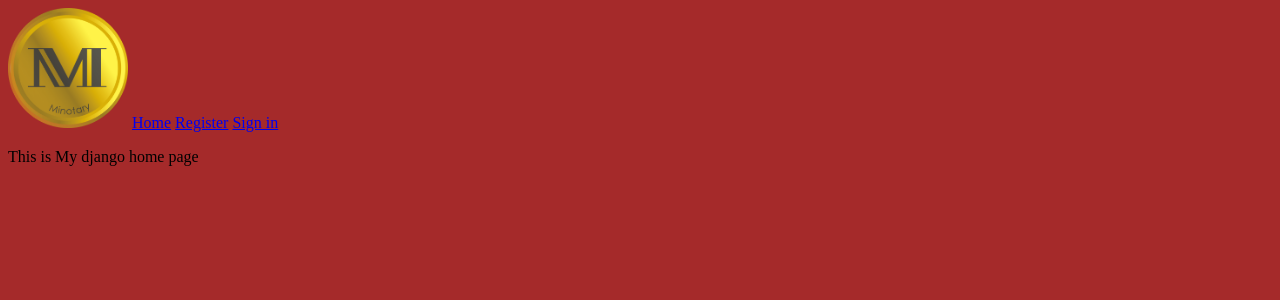
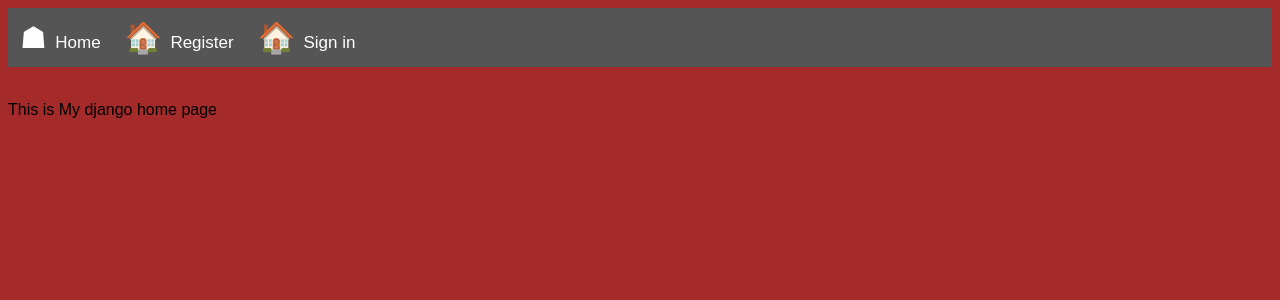
Before and after one commit to GabiHan/Plutus, a Django app: page / in a window 1280 px wide. Shown: the top 300 px of the page. Run offline with Django 5.2, Linux system fonts and the light colour scheme.

Commit message:
chore: add css to the the navigation linkks

```diff
--- a/web/home/templates/home/base.html
+++ b/web/home/templates/home/base.html
@@ -8,17 +8,47 @@
     <title>{% block title %}My Site{% endblock %}</title>
 </head>
 <body>
-    <nav>
-        <img src="static/src/image/logo.png" alt="" width="120" height="120">
+    <style>
+        body {font-family: Arial, Helvetica, sans-serif;}
 
+        .navbar {
+          width: 100%;
+          background-color: #555;
+          overflow: auto;
+        }
 
+        .navbar a {
+          float: left;
+          padding: 12px;
+          color: white;
+          text-decoration: none;
+          font-size: 17px;
+        }
 
-        <a href="{% url 'home' %}">Home</a>
-        <a href="{% url 'register' %}">Register</a>
-        <a href="{% url 'login_view' %}">Sign in</a>
+        .navbar a:hover {
+          background-color: #000;
+        }
 
+        .active {
+          background-color: #04AA6D;
+        }
 
-    </nav>
+        @media screen and (max-width: 500px) {
+          .navbar a {
+            float: none;
+            display: block;
+          }
+        }
+</style>
+
+<div class="navbar">
+    <a href="{% url 'home' %}"><span style="font-size:30px;">&#9751; </span>Home</a>
+    <a href="{% url 'register' %}"><span style="font-size:30px;">&#127968; </span>Register</a>
+    <a href="{% url 'login_view' %}"><span style="font-size:30px;">&#127968; </span></i>Sign in</a>
+  </div>
+
+<br>
+
     {% block content %}{% endblock %}
 </body>
 </html>
```
